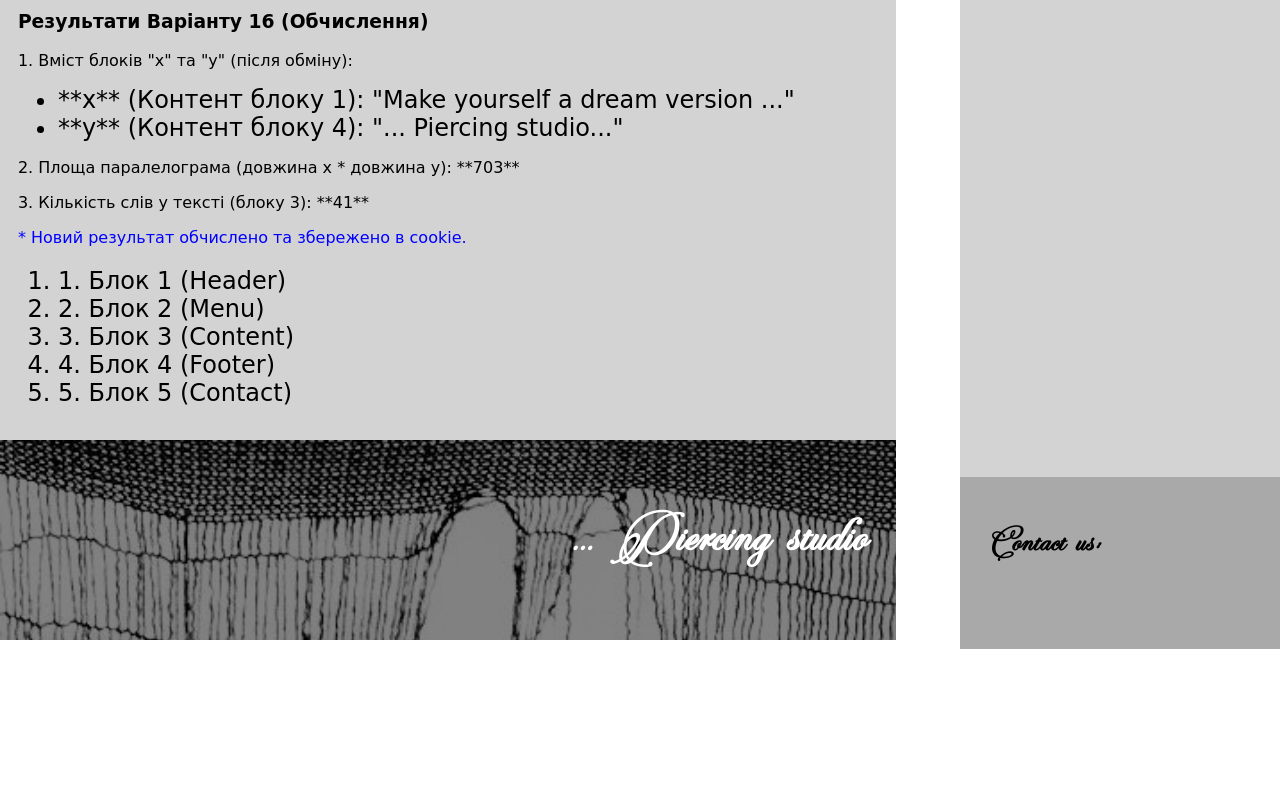
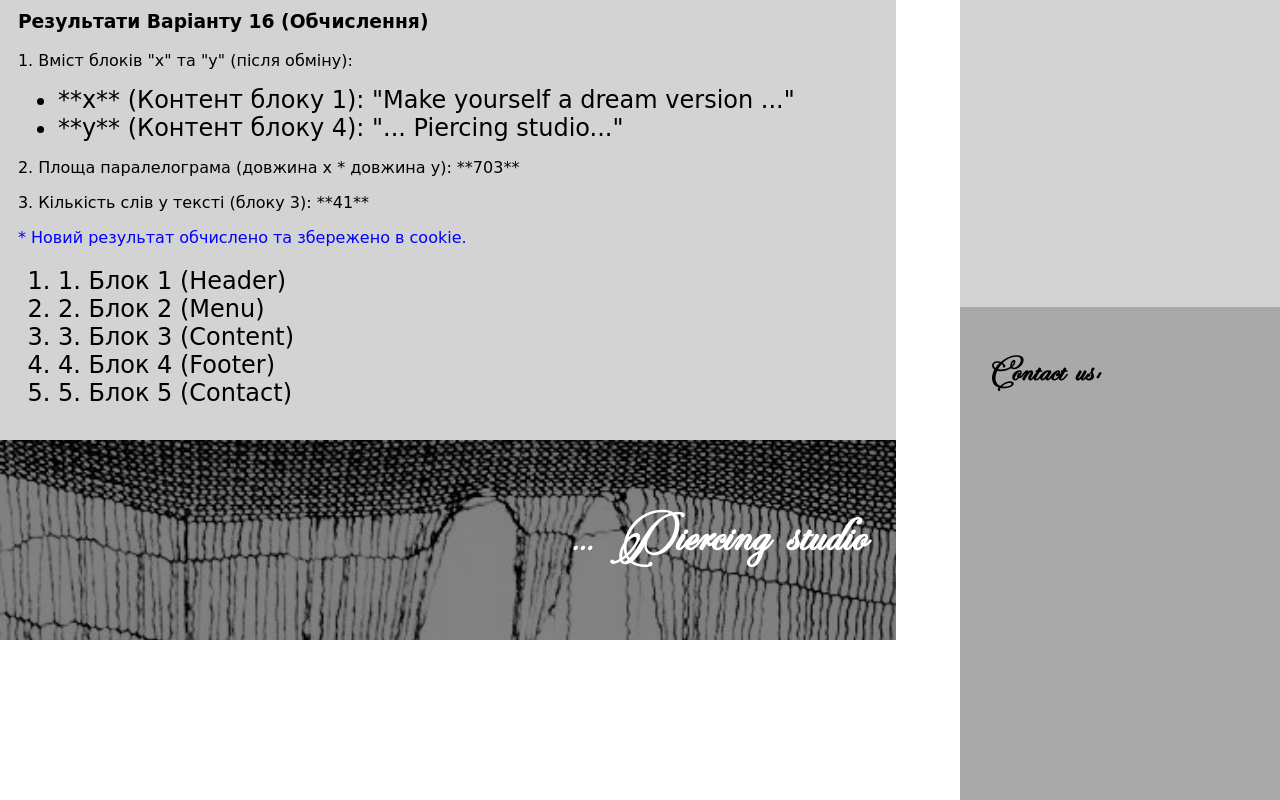
Before and after one commit to nadiapodkur/vebLab5, a plain HTML site: page index.html in a window 1280 px wide. Shown: the part 725-1525 px from the top of the page. Before the commit the page ends 1374 px from the top, so only its background shows below. Drawn offline with Linux system fonts and the light colour scheme; files whose address does not match are found by name.

Commit message:
Update original.css

```diff
--- a/original.css
+++ b/original.css
@@ -1,4 +1,3 @@
-
 body {
     margin: 0;
     padding: 0;
@@ -57,12 +56,11 @@ li {
 }
 
 .two {
-    flex-grow: 1;
     background-color: lightgray;
     padding: 5%;
     position: relative;
     font-family: cursive;
-    min-height: 95%;
+    min-height: 125vh;
 }
 
 h2 {
@@ -71,7 +69,7 @@ h2 {
 }
 
 .five {
+    flex-grow: 1;
     background-color: darkgray;
-    flex-grow: 1;
-    min-height: 14%;
+    min-height: 40%;
 }
```
